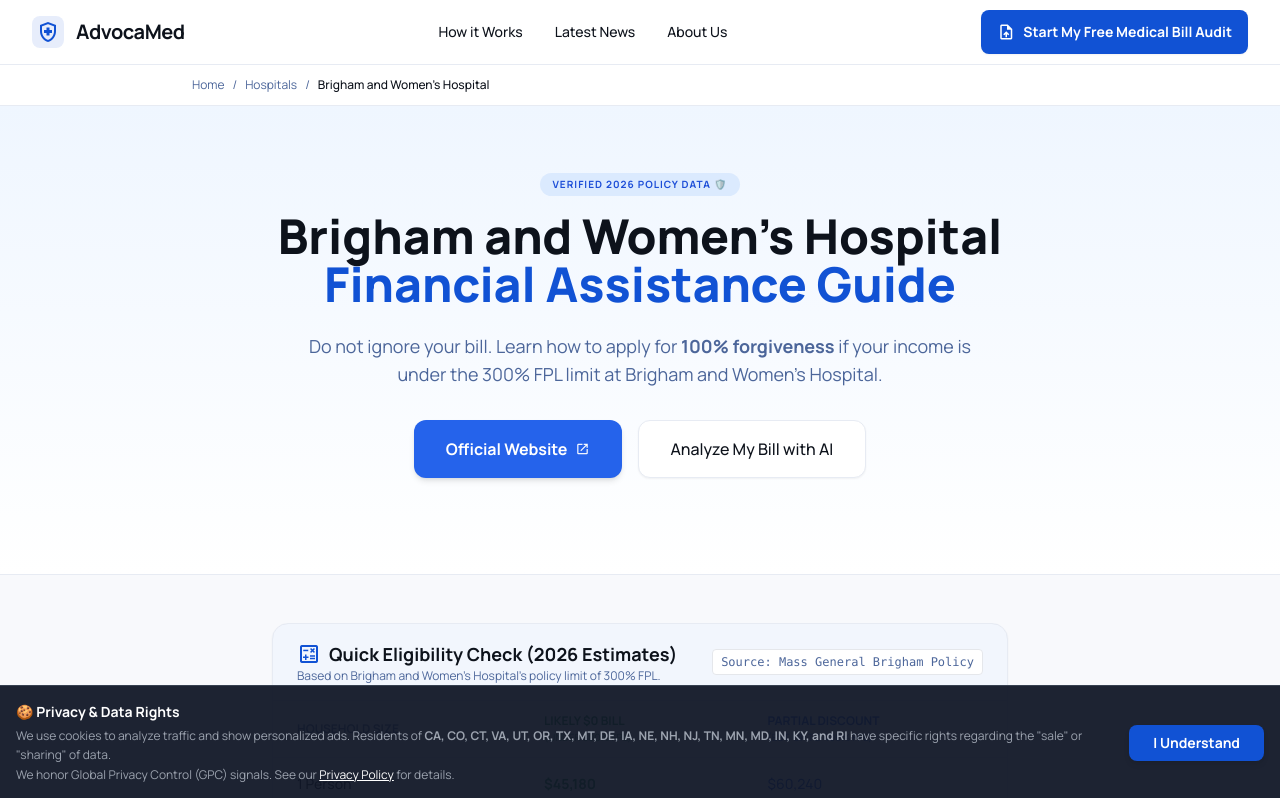
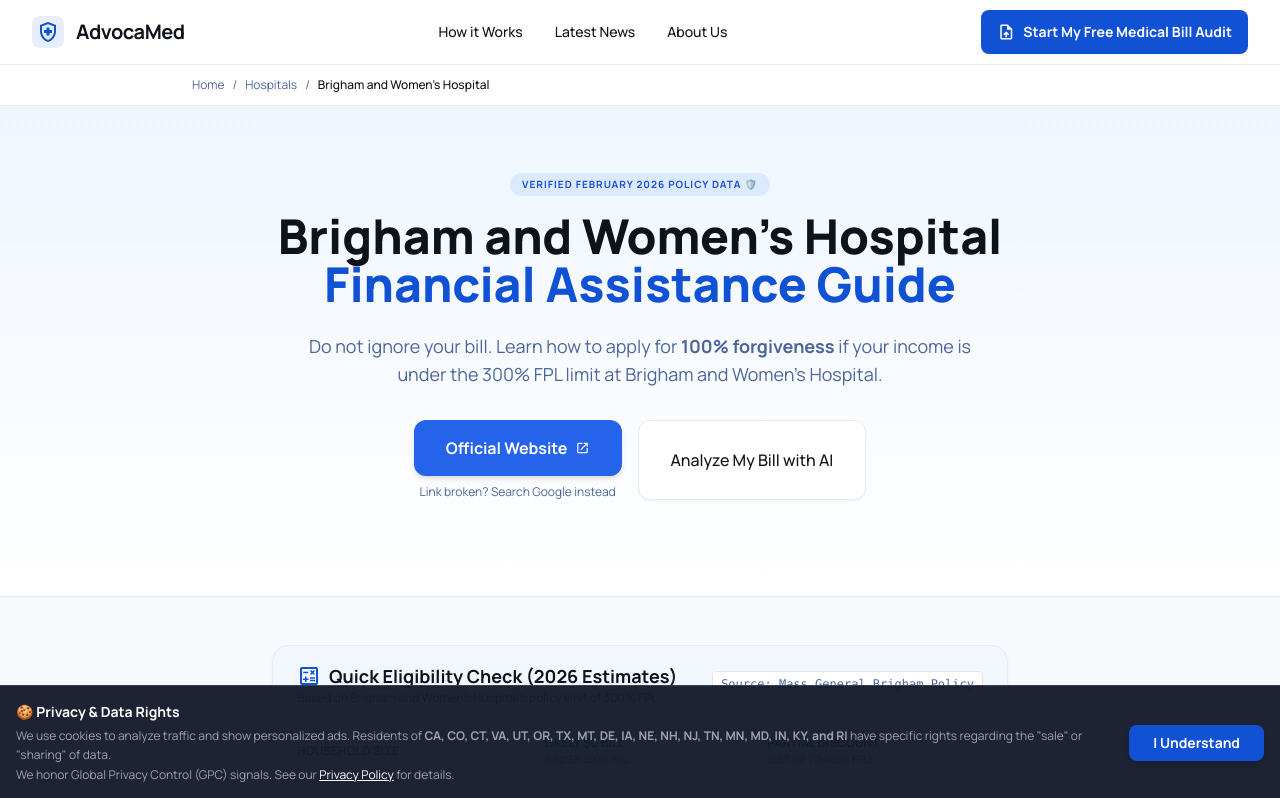
Before and after one commit to gkswjdgb/advocamed-ai, a React (Vite) app in the folder advocamed.ai/: page /hospital/brigham-and-womens-hospital in a window 1280 px wide. Shown: the top 798 px of the page. Built offline with nearby package versions, Linux system fonts and the light colour scheme.

Commit message:
Update HospitalGuide.tsx

```diff
--- a/advocamed.ai/pages/HospitalGuide.tsx
+++ b/advocamed.ai/pages/HospitalGuide.tsx
@@ -148,7 +148,7 @@
         <div className="bg-gradient-to-b from-blue-50 to-white dark:from-surface-dark dark:to-background-dark py-12 md:py-16 border-b border-border-light dark:border-border-dark">
             <div className="max-w-4xl mx-auto px-4 text-center">
                 <span className="inline-block py-1 px-3 rounded-full bg-blue-100 dark:bg-blue-900/30 text-blue-700 dark:text-blue-300 text-[10px] font-bold mb-4 uppercase tracking-widest">
-                    Verified {currentYear} Policy Data 🛡️
+                    Verified {new Date().toLocaleString('default', { month: 'long', year: 'numeric' })} Policy Data 🛡️
                 </span>
                 <h1 className="text-3xl md:text-5xl font-extrabold text-text-main-light dark:text-text-main-dark mb-6 leading-tight">
                     {hospitalName}<br />
@@ -168,12 +168,17 @@
                       </a>
                     )}
 
-                    {/* Official Site Button */}
+                    {/* Official Site Button with 404 Fallback */}
                     {hospitalData?.financial_aid_url && (
-                      <a href={hospitalData.financial_aid_url} target="_blank" rel="noreferrer" className="inline-flex items-center justify-center px-8 py-4 bg-blue-600 text-white text-base font-bold rounded-xl hover:bg-blue-700 transition-all shadow-md active:scale-95 group w-full sm:w-auto">
-                        Official Website
-                        <span className="material-symbols-outlined ml-2 text-sm group-hover:translate-x-1 transition-transform">open_in_new</span>
-                      </a>
+                      <div className="flex flex-col items-center w-full sm:w-auto">
+                        <a href={hospitalData.financial_aid_url} target="_blank" rel="noreferrer" className="inline-flex items-center justify-center px-8 py-4 bg-blue-600 text-white text-base font-bold rounded-xl hover:bg-blue-700 transition-all shadow-md active:scale-95 group w-full">
+                          Official Website
+                          <span className="material-symbols-outlined ml-2 text-sm group-hover:translate-x-1 transition-transform">open_in_new</span>
+                        </a>
+                        <a href={`https://www.google.com/search?q=${encodeURIComponent(hospitalName + ' financial assistance charity care policy')}`} target="_blank" rel="noreferrer" className="mt-2 text-xs text-text-secondary-light dark:text-text-secondary-dark hover:text-primary transition-colors">
+                          Link broken? Search Google instead
+                        </a>
+                      </div>
                     )}
 
                      <Link to="/?step=HERO" className="inline-flex items-center justify-center px-8 py-4 border border-border-light dark:border-border-dark text-base font-medium rounded-xl text-text-main-light dark:text-text-main-dark bg-white dark:bg-surface-dark hover:bg-gray-50 dark:hover:bg-gray-700 transition-all shadow-sm w-full sm:w-auto">
```
